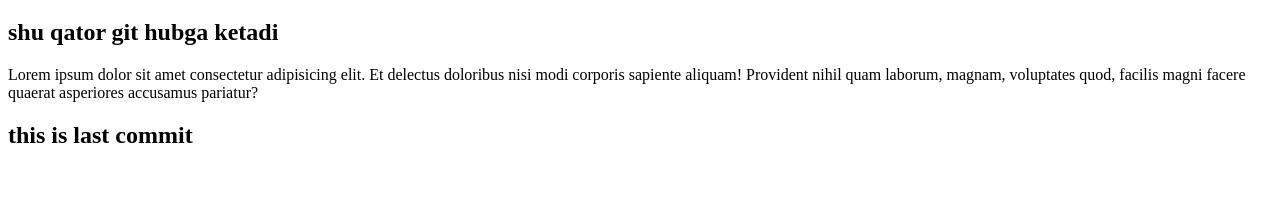
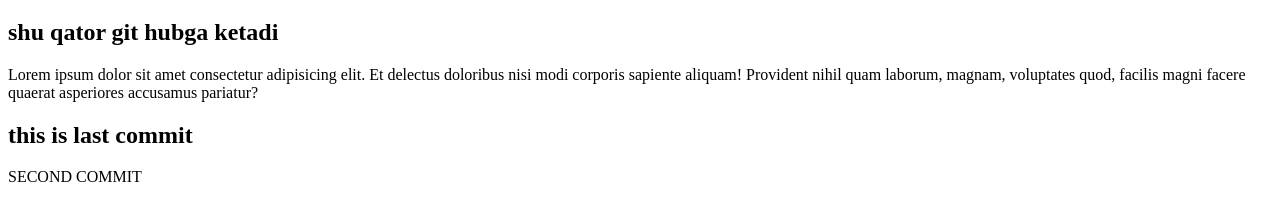
Before and after one commit to clone13/test-01, a plain HTML site: page index.html in a window 1280 px wide. Shown: the part 246-466 px from the top of the page. Drawn offline with Linux system fonts and the light colour scheme.

Commit message:
edit 2 thing

```diff
--- a/index.html
+++ b/index.html
@@ -25,5 +25,6 @@
       accusamus pariatur?
     </p>
     <h2>this is last commit</h2>
+    <p>SECOND COMMIT</p>
   </body>
 </html>
--- a/style.css
+++ b/style.css
@@ -1,3 +1,5 @@
 * {
   box-sizing: border-box;
+  margin: 0;
+  padding: 0;
 }
```
